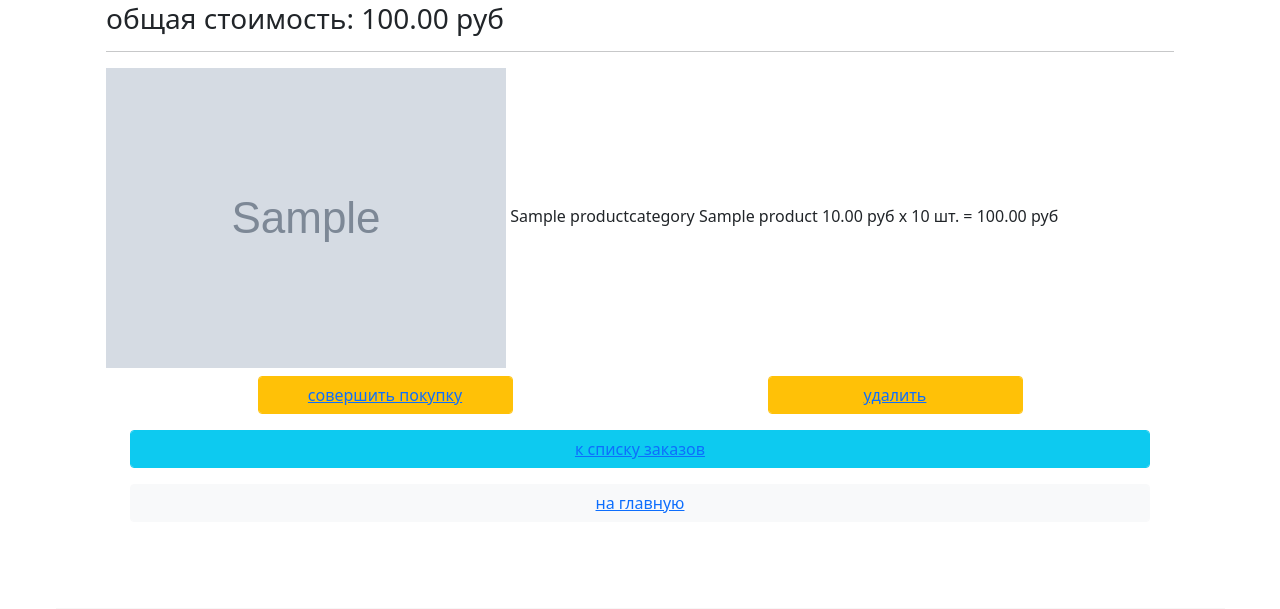
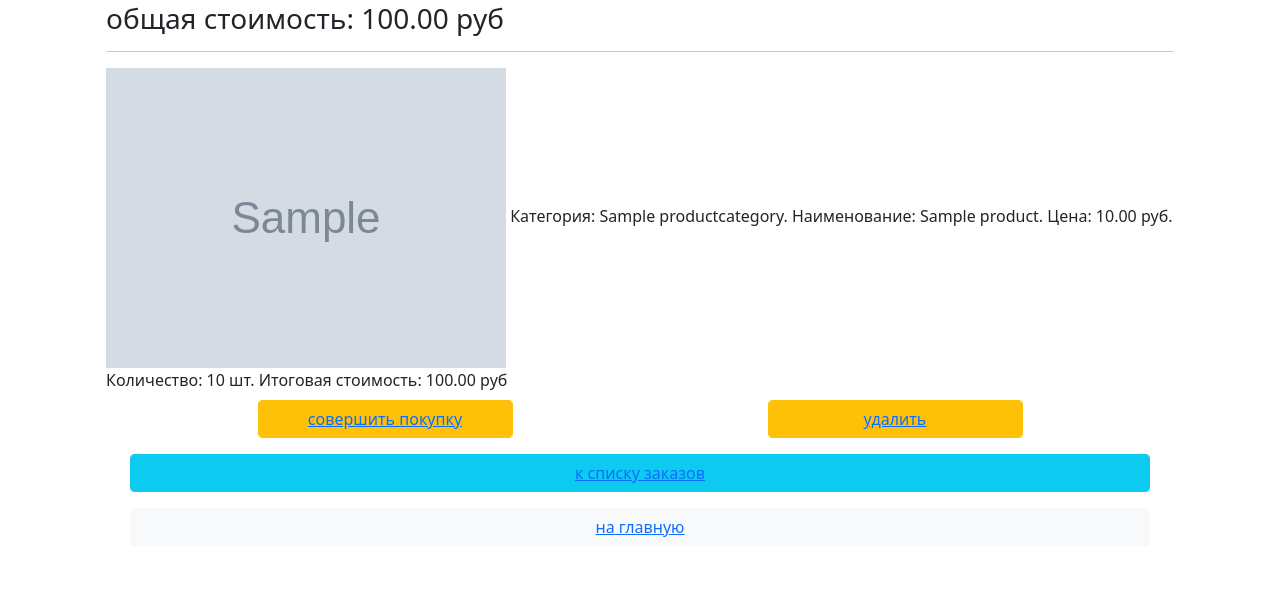
Before and after one commit to Mstislav13/django_project, a Django app: page /order/read/1/ in a window 1280 px wide; the page is wider, and only the part inside the window is pictured. Shown: the part 385-994 px from the top of that part. Run offline with Django 3.2, Linux system fonts and the light colour scheme; a user stored in the database is signed in; tables that the repository leaves empty hold one stand-in row (values such as "Sample post"); grey boxes marked "Sample" are stand-in pictures.

Commit message:
add django2_lesson_3.1

```diff
--- a/geekshop/ordersapp/templates/ordersapp/order_detail.html
+++ b/geekshop/ordersapp/templates/ordersapp/order_detail.html
@@ -26,24 +26,28 @@
                 <div class="basket_record">
                     <img src="{{ item.product.image }}" alt="{{ item.product.short_desc }}">
 
+<!--                    <span class="short_desc">-->
+<!--                     Описание товара: {{ item.product.short_desc }}.-->
+<!--                    </span>-->
+
                     <span class="category_name">
-                     {{ item.product.category.name }}
+                     Категория: {{ item.product.category.name }}.
                     </span>
 
                     <span class="product_name">
-                     {{ item.product.name }}
+                     Наименование: {{ item.product.name }}.
                     </span>
 
                     <span class="product_price">
-                     {{ item.product.price }}&nbspруб
+                     Цена: {{ item.product.price }}&nbspруб.
                     </span>
 
                     <span class="product_quantitiy">
-                     x {{ item.quantity }} шт.
+                     Количество: {{ item.quantity }} шт.
                     </span>
 
                     <span class="product_cost">
-                     = {{ item.get_product_cost }}&nbspруб
+                     Итоговая стоимость: {{ item.get_product_cost }}&nbspруб
                     </span>
                 </div>
                 {% endfor %}
```
